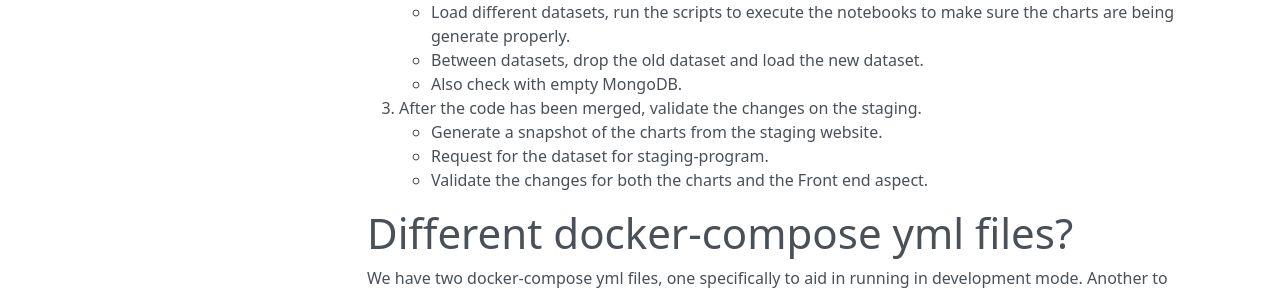
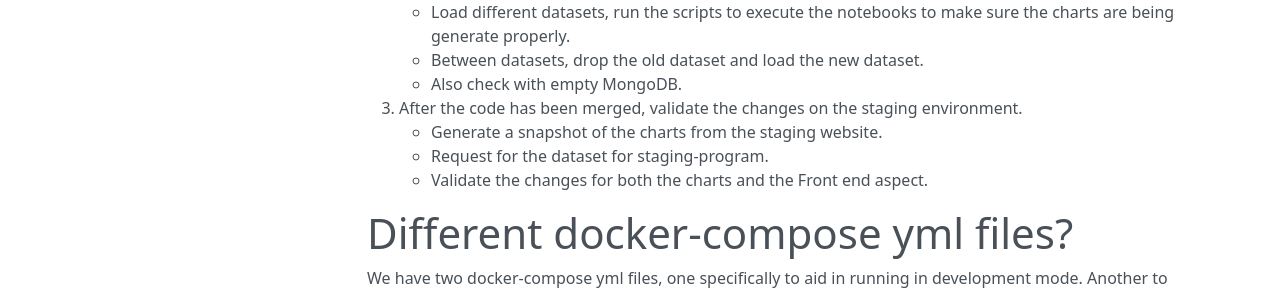
Before and after one commit to e-mission/e-mission-docs, an MkDocs documentation site: the page built from docs/dev/publicdashboard/Working_with_public_dashboard.md, in a window 1280 px wide and 900 px high. Shown: the part 454-746 px from the top of the window. Built offline with MkDocs 1.6.1, drawn with Linux system fonts in a browser that asks for light colours; nearby versions of some CDN libraries.

Commit message:
Change from staging to staging environment.

```diff
--- a/docs/dev/publicdashboard/Working_with_public_dashboard.md
+++ b/docs/dev/publicdashboard/Working_with_public_dashboard.md
@@ -10,7 +10,7 @@
     - Load different datasets, run the scripts to execute the notebooks to make sure the charts are being generate properly.
     - Between datasets, drop the old dataset and load the new dataset.
     - Also check with empty MongoDB.
-3. After the code has been merged, validate the changes on the staging.
+3. After the code has been merged, validate the changes on the staging environment.
     - Generate a snapshot of the charts from the staging website.
     - Request for the dataset for staging-program.
     - Validate the changes for both the charts and the Front end aspect.
```
